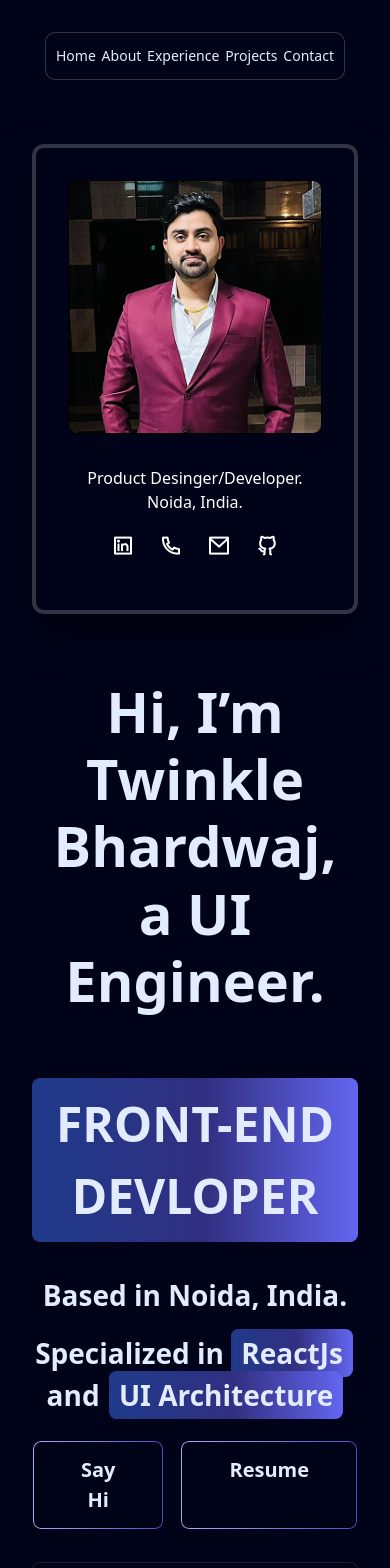
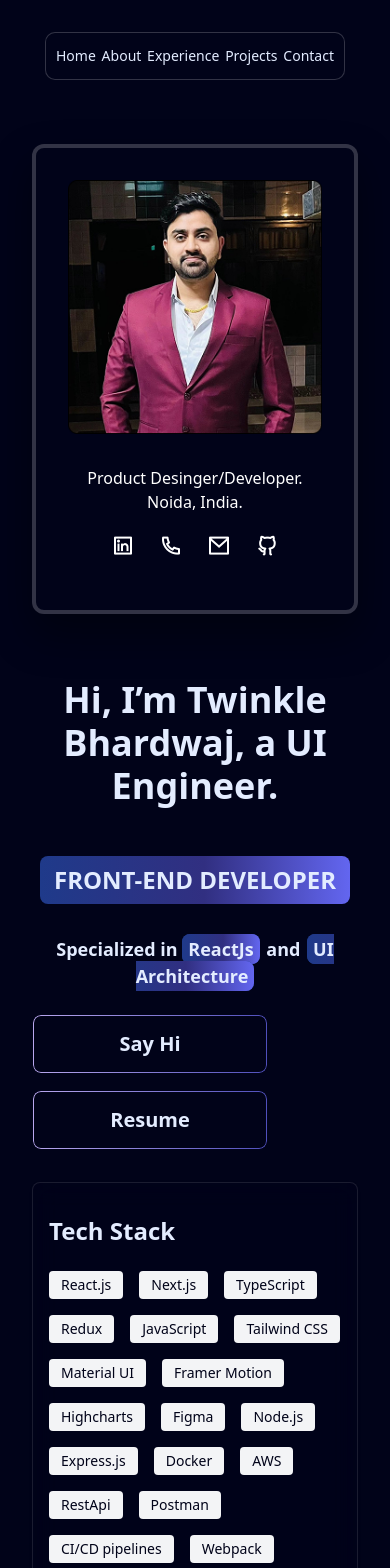
Before and after one commit to mrtwinklebhardwaj/my-resume, a React (Vite) app: page / in a window 390 px wide. Shown: the top 1568 px of the page. Built offline with nearby package versions, Linux system fonts and the light colour scheme.

Commit message:
responsivness fixed

```diff
--- a/src/components/BannerContent.jsx
+++ b/src/components/BannerContent.jsx
@@ -1,27 +1,36 @@
-import React from 'react'
+import React from 'react';
 
 const BannerContent = () => {
   return (
     <>
-            <h1 className="font-bold text-[56px] text-[#E3ECFF] text-center mb-16" id="home" style={{ lineHeight: '1.2' }}>Hi, I’m Twinkle Bhardwaj, a UI Engineer.</h1>
-            <div className='designation text-center text-[32px] font-bold text-[#E3ECFF] mb-8 ml-auto mr-auto'>
-                FRONT-END DEVLOPER
+      <h1
+        className="font-bold text-[36px] sm:text-[42px] md:text-[48px] lg:text-[56px] text-[#E3ECFF] text-center mb-12 sm:mb-16"
+        id="home"
+        style={{ lineHeight: '1.2' }}
+      >
+        Hi, I’m Twinkle Bhardwaj, a UI Engineer.
+      </h1>
+
+      <div className="designation text-center text-[20px] sm:text-[24px] md:text-[28px] lg:text-[32px] font-bold text-[#E3ECFF] mb-8 mx-auto">
+        FRONT-END DEVELOPER
       </div>
-            <p className='text-center text-[28px] font-semibold text-[#E3ECFF] mb-4 ml-auto mr-auto'>
-                Based in Noida, India.</p>
-            <p className='text-center text-[28px] font-semibold text-[#E3ECFF] mb-4 mx-auto'>
-                Specialized in <span className='tech-stack'>ReactJs</span> and <span className='tech-stack'>UI Architecture</span>
+
+
+
+      <p className="text-center text-[18px] sm:text-[22px] md:text-[24px] lg:text-[28px] font-semibold text-[#E3ECFF] mb-4 mx-auto">
+        Specialized in <span className="tech-stack">ReactJs</span> and <span className="tech-stack">UI Architecture</span>
       </p>
-            <div className="flex justify-center gap-4 mt-6 mb-8">
-                <a href="mailto:mrtwinkle@outlook.com" className="gradient-outline-btn">
+
+      <div className="flex flex-col sm:flex-row justify-center gap-4 mt-6 mb-8">
+        <a href="mailto:mrtwinkle@outlook.com" className="gradient-outline-btn w-full sm:w-auto">
           Say Hi
         </a>
-                <a href="/twinkle_bhardwaj_resume.pdf" target="_blank" rel="noopener noreferrer" className="gradient-outline-btn">
+        <a href="/twinkle_bhardwaj_resume.pdf" target="_blank" rel="noopener noreferrer" className="gradient-outline-btn w-full sm:w-auto">
           Resume
         </a>
       </div>
     </>
-    )
-}
+  );
+};
 
-export default BannerContent
+export default BannerContent;
--- a/src/index.css
+++ b/src/index.css
@@ -98,6 +98,55 @@ html {
 .tech-stack:last-child{
     margin-right: 0px;
 }
+.designation {
+  background-color: #1f3a8a;
+  background-image: linear-gradient(90deg, #1f3a8a 0%, #312f81 53%, #6366f0 100%);
+  width: fit-content;
+  padding: 10px 20px;
+  border-radius: 8px;
+  color: #E3ECFF;
+  font-size: 48px;
+  font-weight: 800;
+}
+
+.tech-stack {
+  background-color: #1f3a8a;
+  background-image: linear-gradient(90deg, #1f3a8a 0%, #312f81 53%, #6366f0 100%);
+  width: fit-content;
+  padding: 5px 10px;
+  border-radius: 8px;
+  color: #E3ECFF;
+  font-size: 28px;
+  font-weight: 600;
+  margin-right: 2px;
+  margin-left: 2px;
+}
+
+/* Responsive scaling */
+@media (max-width: 768px) {
+  .designation {
+    font-size: 32px;
+    padding: 8px 16px;
+  }
+
+  .tech-stack {
+    font-size: 20px;
+    padding: 4px 8px;
+  }
+}
+
+@media (max-width: 480px) {
+  .designation {
+    font-size: 24px;
+    padding: 6px 14px;
+  }
+
+  .tech-stack {
+    font-size: 18px;
+    padding: 3px 6px;
+  }
+}
+
 .gradient-outline-btn {
   @apply px-12 py-[14px] rounded-[8px] text-[#E3ECFF] font-semibold text-[20px] relative bg-transparent;
   border: 1px solid transparent;
```
Lines whose indentation alone changed are shown as unchanged.
